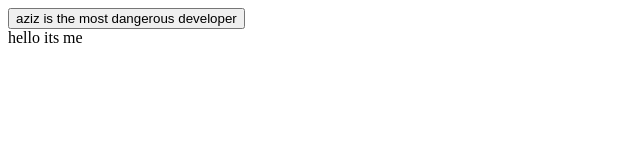
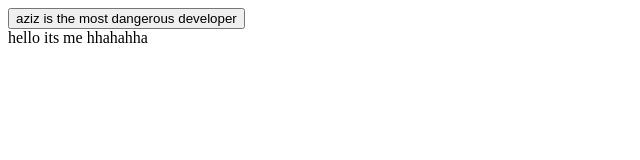
Before and after one commit to azizhb03/git-intro, a plain HTML site: page projet/res/index.html in a window 1280 px wide. Shown: the full height of the page, 0-640 px from the left. Drawn offline with Linux system fonts and the light colour scheme.

Commit message:
working progress

```diff
--- a/projet/res/index.html
+++ b/projet/res/index.html
@@ -11,7 +11,7 @@
   </head>
   <body>
     <button id="btn">aziz is the most dangerous developer </button>
-    <div>hello its me </div>
+    <div>hello its me hhahahha </div>
     <script src="../js/main.js" async defer></script>
   </body>
 </html>
```
